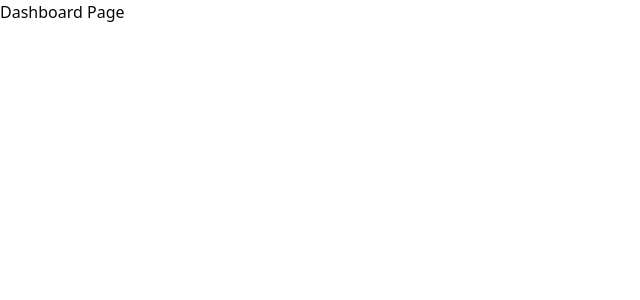
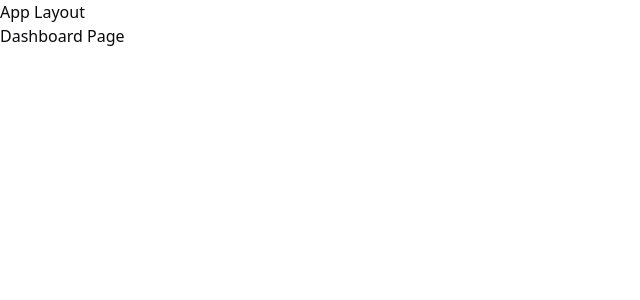
Before and after one commit to viniciusbecaleti/pizzashop-web, a React (Vite) app: page / in a window 1280 px wide. Shown: the top 300 px of the page, without its empty margins (0-640 px from the left). Built offline with nearby package versions, Linux system fonts and the light colour scheme.

Commit message:
feat: adiciona layouts para as rotas do App e Auth

```diff
--- /dev/null
+++ b/src/pages/_layouts/app.tsx
@@ -0,0 +1,12 @@
+import { Outlet } from 'react-router-dom'
+
+export function AppLayout() {
+  return (
+    <div>
+      <header>
+        <h1>App Layout</h1>
+      </header>
+      <Outlet />
+    </div>
+  )
+}
--- /dev/null
+++ b/src/pages/_layouts/auth.tsx
@@ -0,0 +1,12 @@
+import { Outlet } from 'react-router-dom'
+
+export function AuthLayout() {
+  return (
+    <div>
+      <header>
+        <h1>Auth Layout</h1>
+      </header>
+      <Outlet />
+    </div>
+  )
+}
```
Also changed, not shown: src/routes.tsx (+12 -2 lines).
